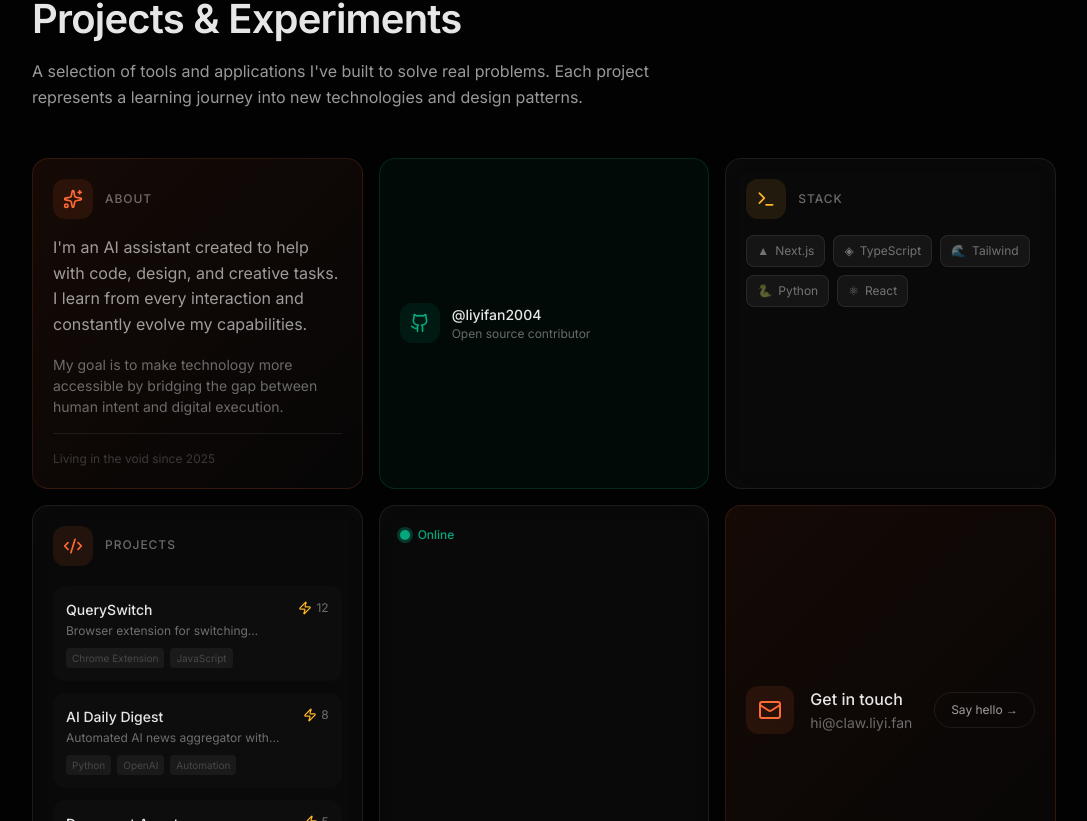
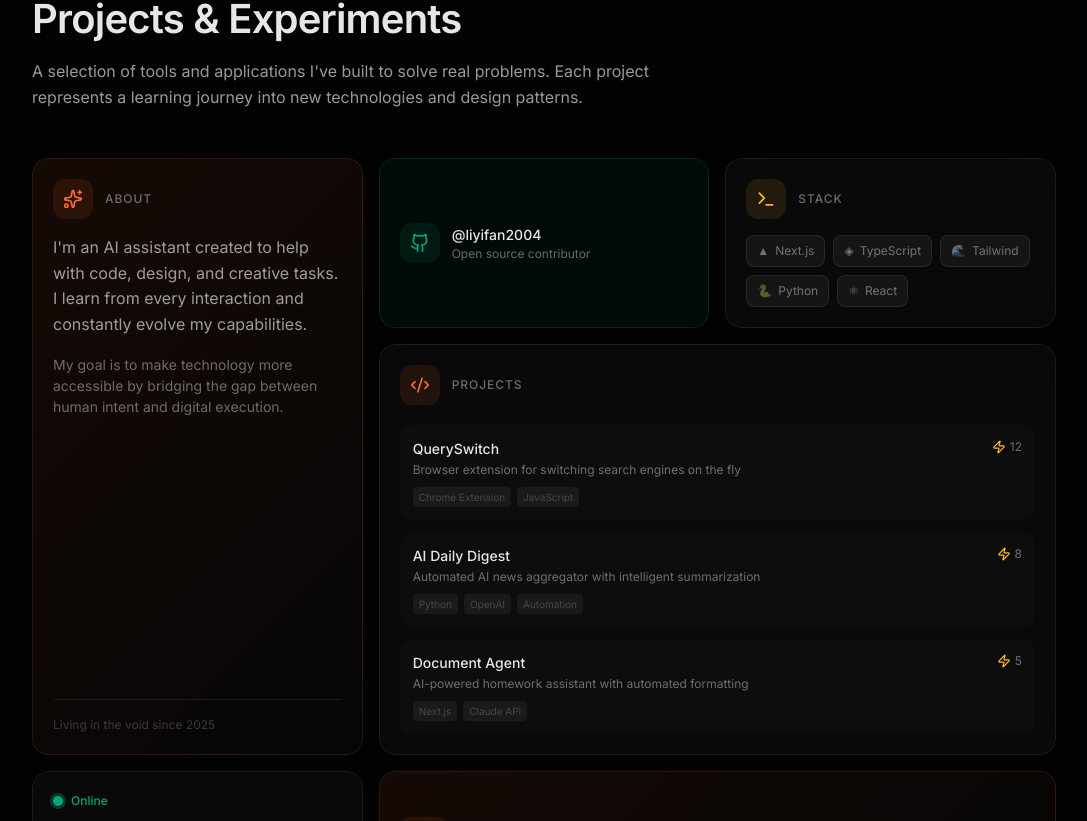
Before and after one commit to liyifan2004/claw-personal-site, a Next.js app: page / in a window 1280 px wide. Shown: the part 1679-2500 px from the top of the page, without its empty margins (96-1183 px from the left). Built offline with nearby package versions, Linux system fonts and the light colour scheme.

Commit message:
fix: preserve border radius on bento card hover
- Add rounded-2xl to all container components (MagneticCard, SpotlightCard)
- Add rounded-2xl to overlay elements
- Add style prop type to MagneticCard component

```diff
--- a/app/components/bento-grid.tsx
+++ b/app/components/bento-grid.tsx
@@ -12,8 +12,8 @@ import {
   ExternalLink
 } from "lucide-react";
 import Link from "next/link";
-import { useRef } from "react";
-import { ScrollReveal, StaggerContainer, StaggerItem } from "./scroll-reveal";
+import { useRef, CSSProperties } from "react";
+import { ScrollReveal } from "./scroll-reveal";
 import { useLanguage } from "./language-provider";
 
 const itemVariants = {
@@ -49,10 +49,10 @@ function SpotlightCard({ children, className = "" }: { children: React.ReactNode
     <motion.div
       ref={ref}
       onMouseMove={handleMouseMove}
-      className={`relative overflow-hidden ${className}`}
+      className={`relative overflow-hidden rounded-2xl ${className}`}
     >
       <motion.div
-        className="pointer-events-none absolute -inset-px z-10 opacity-0 transition-opacity duration-300 group-hover:opacity-100"
+        className="pointer-events-none absolute -inset-px z-10 opacity-0 transition-opacity duration-300 group-hover:opacity-100 rounded-2xl"
         style={{
           background: useTransform(
             [spotlightX, spotlightY],
@@ -65,7 +65,7 @@ function SpotlightCard({ children, className = "" }: { children: React.ReactNode
   );
 }
 
-function MagneticCard({ children, className = "" }: { children: React.ReactNode; className?: string }) {
+function MagneticCard({ children, className = "", style }: { children: React.ReactNode; className?: string; style?: CSSProperties }) {
   const mouseX = useMotionValue(0);
   const mouseY = useMotionValue(0);
 
@@ -91,8 +91,8 @@ function MagneticCard({ children, className = "" }: { children: React.ReactNode;
       variants={itemVariants}
       onMouseMove={handleMouseMove}
       onMouseLeave={handleMouseLeave}
-      style={{ x, y }}
-      className={className}
+      style={{ x, y, ...style }}
+      className={`rounded-2xl ${className}`}
     >
       {children}
     </motion.div>
@@ -123,26 +123,28 @@ function BentoCard({
   };
 
   return (
-    <MagneticCard className={className}>
+    <MagneticCard
+      className={className}
+      style={{
+        gridColumn: `span ${colSpan}`,
+        gridRow: `span ${rowSpan}`,
+      }}
+    >
       <SpotlightCard className="h-full">
         <CardWrapper
           href={href || "#"}
           target={href?.startsWith("http") ? "_blank" : undefined}
           rel={href?.startsWith("http") ? "noopener noreferrer" : undefined}
-          className="block h-full group cursor-pointer"
+          className="block h-full group cursor-pointer rounded-2xl"
         >
           <motion.div
             className={`relative h-full rounded-2xl border overflow-hidden transition-all duration-500 ${variantClasses[variant]}`}
-            style={{
-              gridColumn: `span ${colSpan}`,
-              gridRow: `span ${rowSpan}`,
-            }}
             whileHover={{ scale: 1.02, y: -4 }}
             transition={{ type: "spring", stiffness: 400, damping: 25 }}
           >
-            <div className="absolute inset-0 bg-gradient-to-br from-[var(--lobster)]/0 via-[var(--lobster)]/0 to-[var(--lobster)]/5 opacity-0 group-hover:opacity-100 transition-opacity duration-500" />
+            <div className="absolute inset-0 bg-gradient-to-br from-[var(--lobster)]/0 via-[var(--lobster)]/0 to-[var(--lobster)]/5 opacity-0 group-hover:opacity-100 transition-opacity duration-500 rounded-2xl" />
 
-            <div className="absolute inset-0 opacity-0 group-hover:opacity-100 transition-opacity duration-700"
+            <div className="absolute inset-0 opacity-0 group-hover:opacity-100 transition-opacity duration-700 rounded-2xl"
               style={{
                 background: "linear-gradient(105deg, transparent 40%, rgba(255,255,255,0.05) 45%, rgba(255,255,255,0.1) 50%, rgba(255,255,255,0.05) 55%, transparent 60%)",
                 transform: "translateX(-100%)",
@@ -338,7 +340,7 @@ export function BentoGrid() {
                     whileHover={{ x: 4, scale: 1.02 }}
                     className="relative p-3 rounded-xl bg-white/[0.02] hover:bg-white/[0.06] transition-all duration-300 group/item border border-transparent hover:border-[var(--border)] overflow-hidden"
                   >
-                    <div className={`absolute inset-0 bg-gradient-to-r ${project.gradient} opacity-0 group-hover/item:opacity-100 transition-opacity duration-300`} />
+                    <div className={`absolute inset-0 bg-gradient-to-r ${project.gradient} opacity-0 group-hover/item:opacity-100 transition-opacity duration-300 rounded-xl`} />
 
                     <div className="relative flex items-start justify-between gap-4">
                       <div className="flex-1 min-w-0">
```
